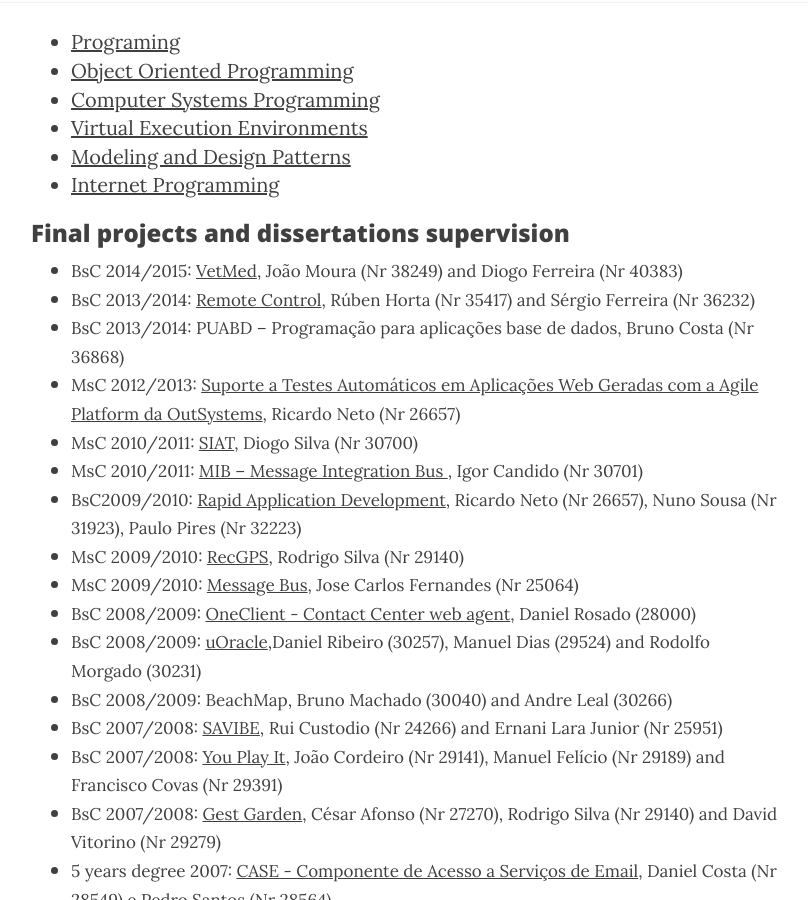
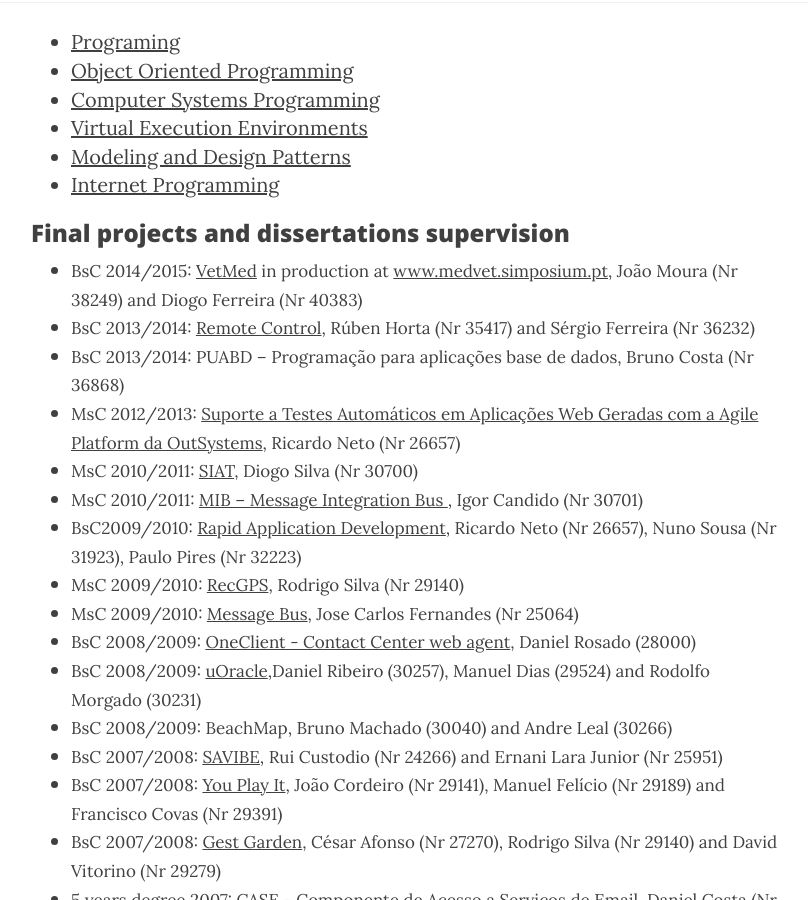
Before and after one commit to fmcarvalho/fmcarvalho.github.io, a Jekyll site: the page built from lecturer.markdown, in a window 1280 px wide and 900 px high, scrolled down 575 px. Shown: the whole window, without its empty margins (234-1042 px from the left). Built offline with Jekyll 4.4.1, drawn with Linux system fonts in a browser that asks for light colours; nearby versions of some CDN libraries.

Commit message:
Iclude link to MedVet

```diff
--- a/lecturer.markdown
+++ b/lecturer.markdown
@@ -20,7 +20,7 @@
 ###Final projects and dissertations supervision
 
 
-* <small>BsC 2014/2015: [VetMed](/img/pfc-posters/2015-vet-med.pdf), João Moura (Nr 38249) and Diogo Ferreira (Nr 40383)</small>
+* <small>BsC 2014/2015: [VetMed](/img/pfc-posters/2015-vet-med.pdf) in production at [www.medvet.simposium.pt](http://www.medvet.simposium.pt/), João Moura (Nr 38249) and Diogo Ferreira (Nr 40383)</small>
 * <small>BsC 2013/2014: [Remote Control](/img/pfc-posters/2014-remote-control.pdf), Rúben Horta (Nr 35417) and Sérgio Ferreira (Nr 36232)</small>
 * <small>BsC 2013/2014: PUABD -- Programação para aplicações base de dados,  Bruno Costa (Nr 36868)</small>
 * <small>MsC 2012/2013: [Suporte a Testes Automáticos em Aplicações Web Geradas com a Agile Platform da OutSystems](/img/pfc-posters/2013-auto-tests.pdf),  Ricardo Neto (Nr 26657)</small>
```
